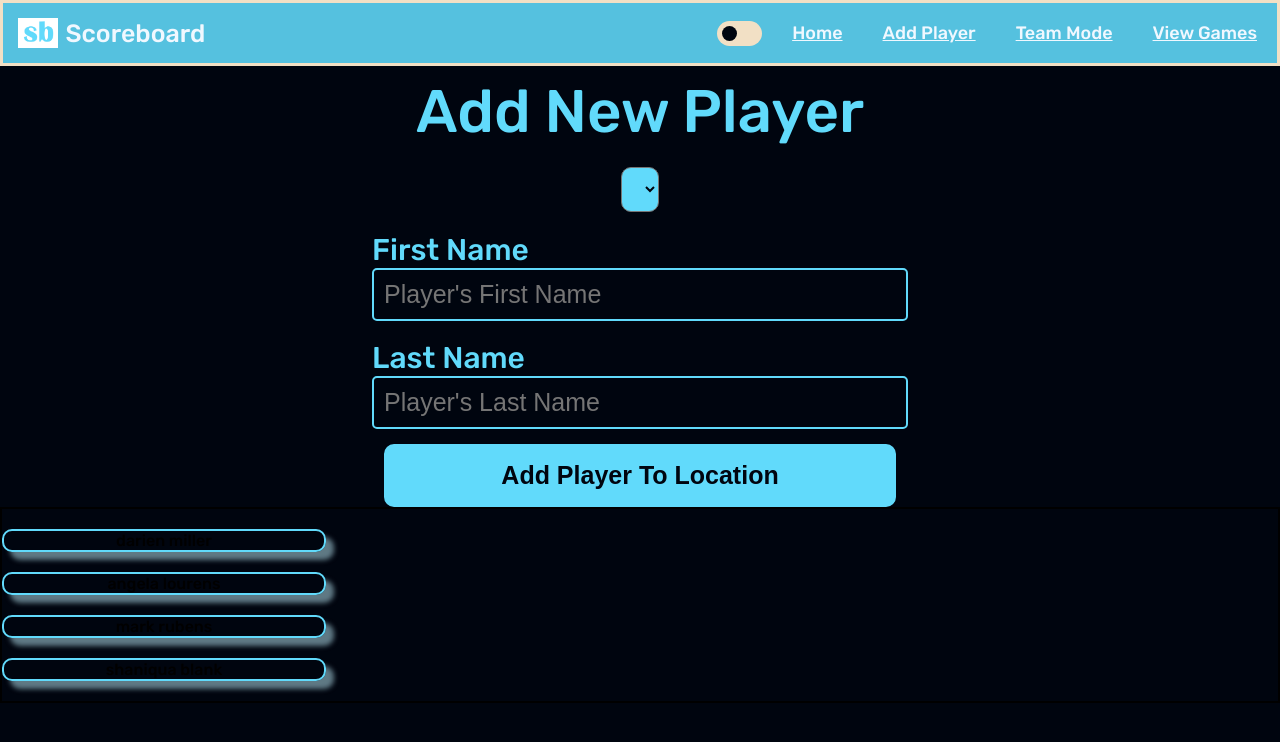
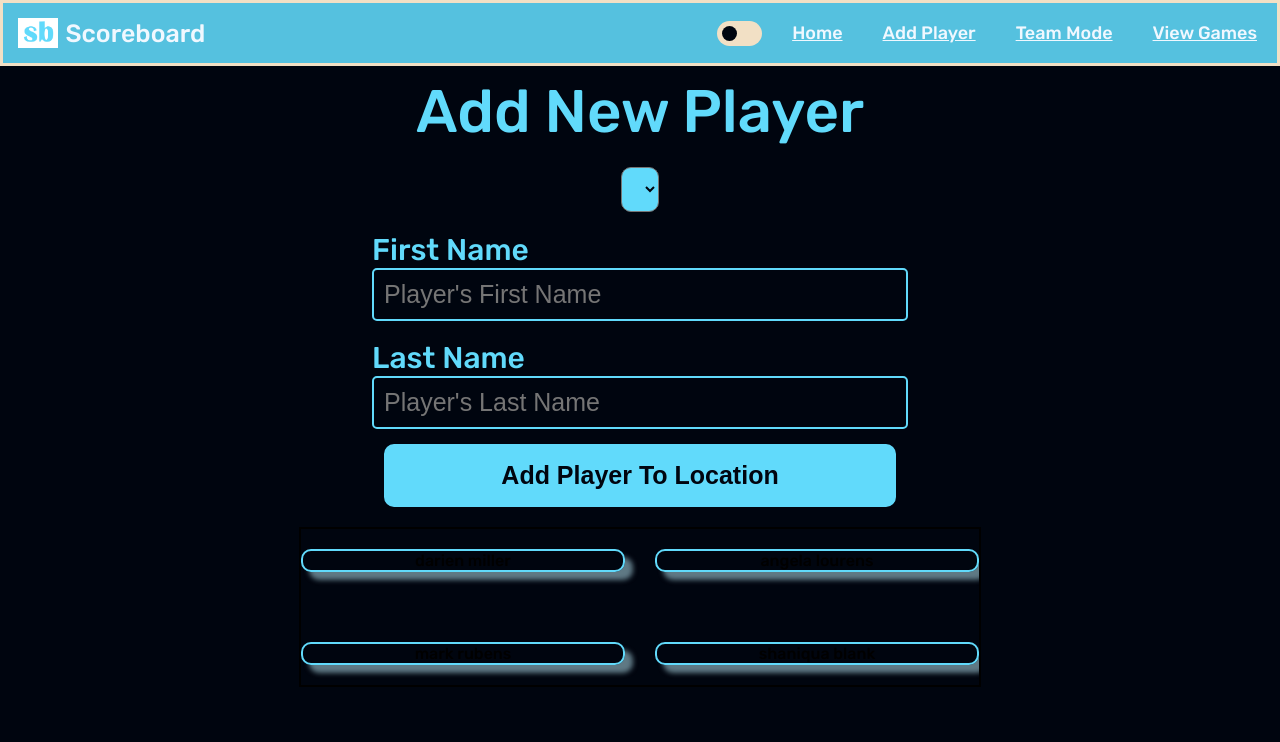
Before and after one commit to darienmiller88/DigitalScoreBoard, a Vue app in the folder client/: page /add-new-players in a window 1280 px wide. Shown: the top 742 px of the page. Built offline with nearby package versions, Linux system fonts and the light colour scheme; a web font is replaced by a local one.

Commit message:
style: added grid templates to usercardscontianer.vue

```diff
--- a/client/src/container/UserCardsContainer/UserCardsContainer.vue
+++ b/client/src/container/UserCardsContainer/UserCardsContainer.vue
@@ -20,6 +20,25 @@
 
 <style scoped lang="scss">
     .user-cards{
+        display: grid;
+        grid-template-columns: 1fr;
+
+        width: fit-content;
+        max-height: 50vh;
+        max-width: 90vw;
+
+        margin: auto;
+        margin-top: 20px;
+        margin-bottom: 20px;
+        overflow-y: scroll;
+
         border: 2px solid black;
+
+        @media only screen and (min-width: 768px){
+            display: grid;
+            grid-template-columns: repeat(2, 1fr);
+            gap: 30px;
+            max-height: 75vh;
+        }
     }
 </style>
```
